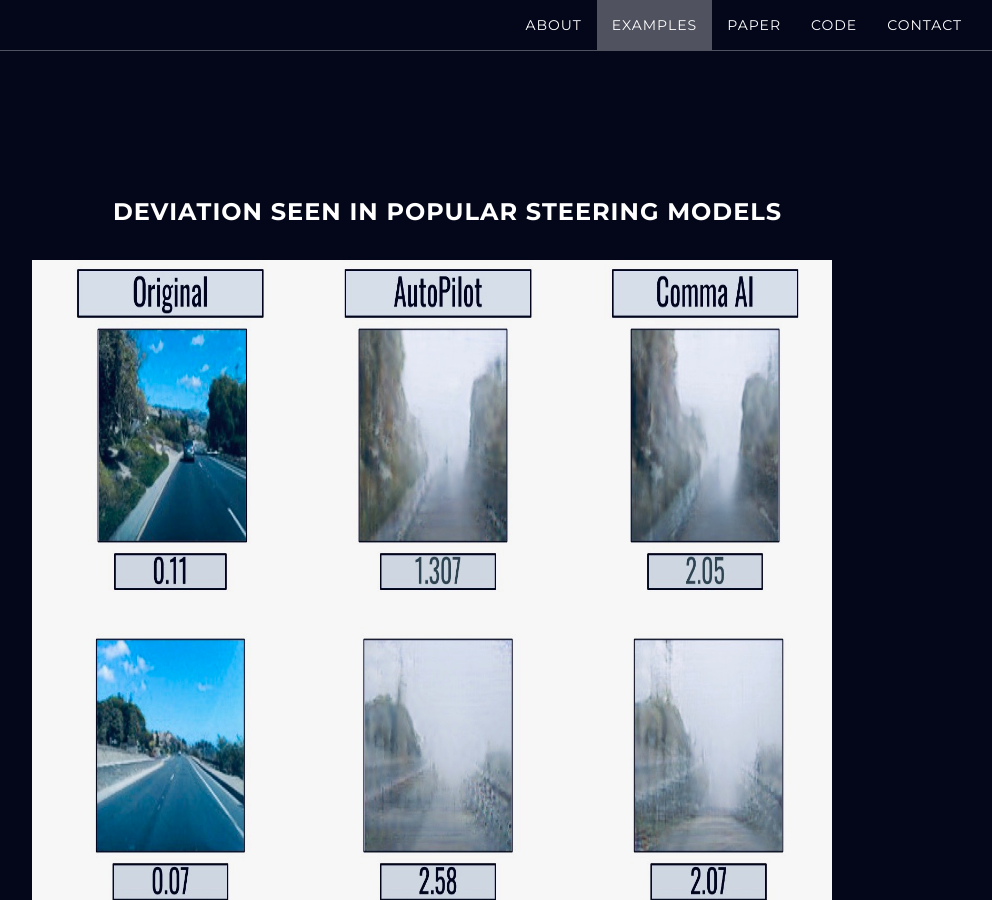
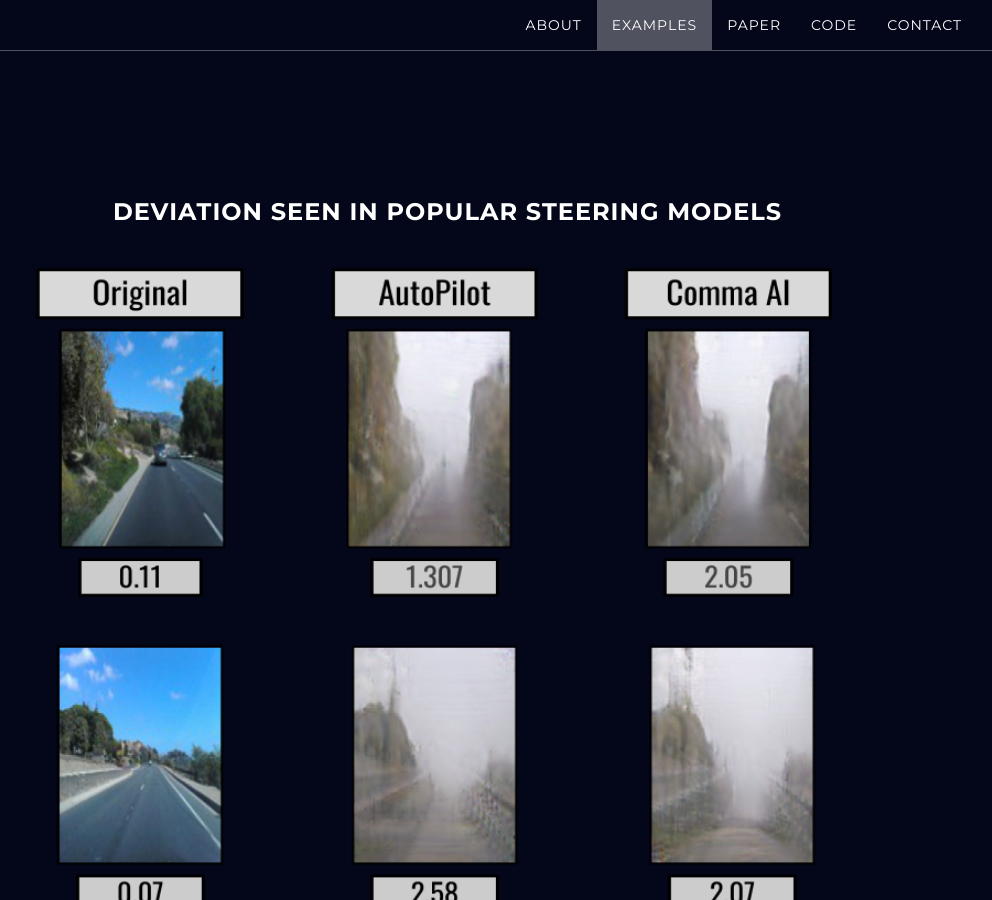
Before and after one commit to code-Assasin/website_little_fog, a Jekyll site: the page built from index.html, in a window 1280 px wide and 900 px high, scrolled down 1620 px. Shown: the whole window, without its empty margins (233-1225 px from the left). Built offline with Jekyll 4.4.1, drawn with Linux system fonts in a browser that asks for light colours.

Commit message:
png transparent background used instead

```diff
--- a/_includes/download.html
+++ b/_includes/download.html
@@ -13,7 +13,7 @@
     <div class="row">
         <div class="col-lg-8 col-lg-offset-2">
             <h3>Deviation seen in Popular Steering Models</h3>
-            <img src="img/downloads-bg.jpg" alt="examples" align="middle" width="800" height="800">
+            <img src="img/downloads-bg.png" alt="examples" align="middle" width="800" height="800">
         </div>
     </div>
 </section>
```
Also changed, not shown: img/downloads-bg.png (added).
